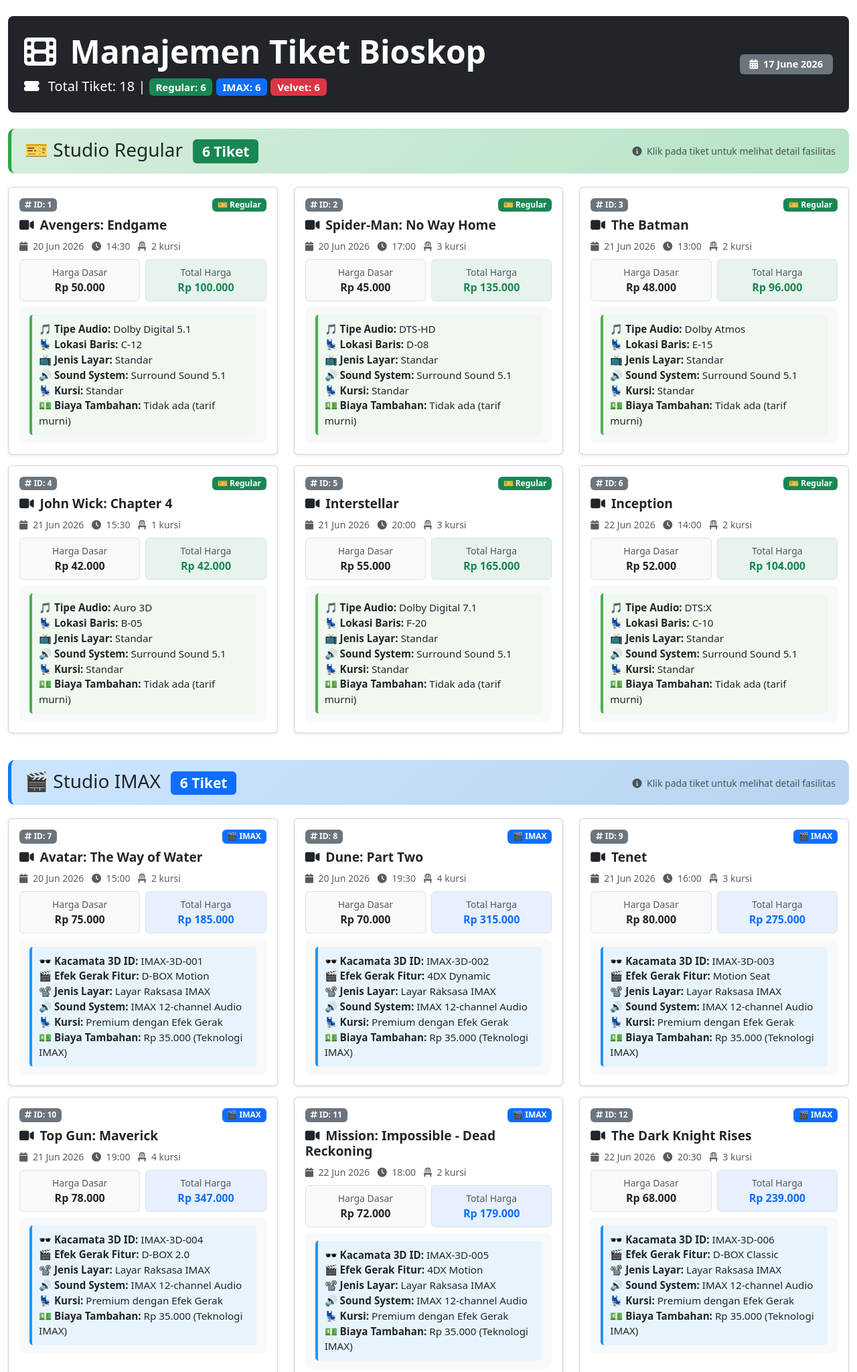
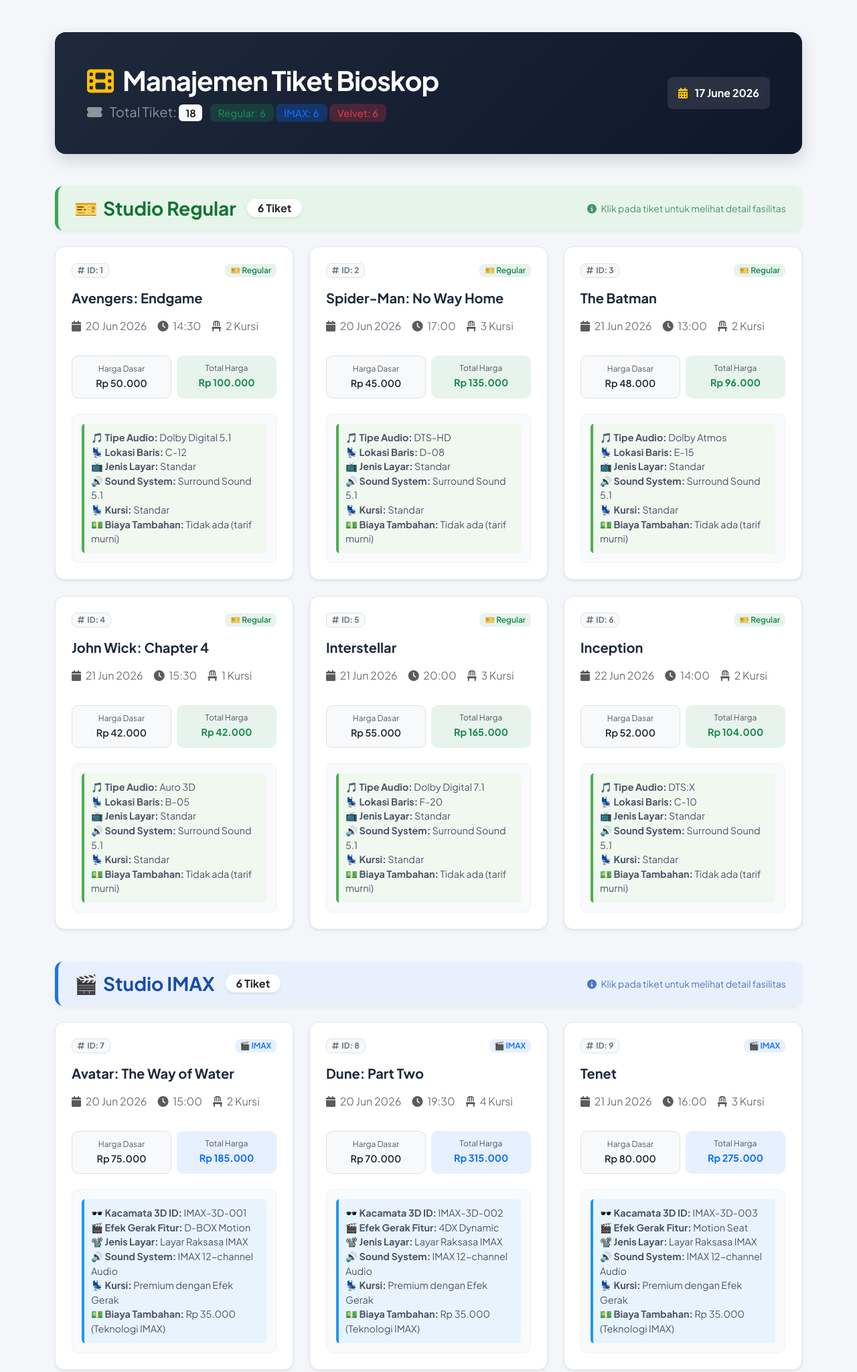
Before and after one commit to kristiana-gif/-Latihan_PBO_Kristana_Setyaningsih, a PHP site: page / in a window 1280 px wide. Shown: the top 2049 px of the page at 67% size. Run offline with PHP 8.4, Linux system fonts and the light colour scheme; data comes from the database, SQL or seed files in the repository.

Commit message:
[Tahap revisi] revisi tampilan indexnya

```diff
--- a/index.php
+++ b/index.php
@@ -2,8 +2,7 @@
 /**
  * FILE: index.php
  * FUNGSI: Halaman utama untuk menampilkan daftar tiket penonton
- *
- * TAHAP 6: Menampilkan data tiket yang dikelompokkan per jenis studio
+ * * TAHAP 6: Menampilkan data tiket yang dikelompokkan per jenis studio
  */
 
 // Include koneksi database
@@ -108,102 +107,133 @@ function getStudioIcon($studio)
     <meta name="viewport" content="width=device-width, initial-scale=1.0">
     <title>Sistem Manajemen Tiket Bioskop</title>
 
-    <!-- Bootstrap 5 CDN -->
     <link href="https://cdn.jsdelivr.net/npm/bootstrap@5.3.0/dist/css/bootstrap.min.css" rel="stylesheet">
 
-    <!-- Font Awesome 6 -->
     <link rel="stylesheet" href="https://cdnjs.cloudflare.com/ajax/libs/font-awesome/6.4.0/css/all.min.css">
 
+    <link href="https://fonts.googleapis.com/css2?family=Plus+Jakarta+Sans:wght@400;500;600;700&display=swap" rel="stylesheet">
+
     <style>
+        body {
+            font-family: 'Plus Jakarta Sans', sans-serif;
+            background-color: #f4f6f9;
+            color: #2d3748;
+        }
+
+        .header-panel {
+            background: linear-gradient(135deg, #1e293b, #0f172a);
+            box-shadow: 0 10px 25px rgba(15, 23, 42, 0.15);
+        }
+
         .studio-header {
-            padding: 15px 20px;
-            border-radius: 10px;
-            margin-bottom: 20px;
+            padding: 16px 24px;
+            border-radius: 12px;
+            margin-bottom: 24px;
             display: flex;
             align-items: center;
             justify-content: space-between;
+            box-shadow: 0 4px 6px -1px rgba(0, 0, 0, 0.05);
         }
 
+        /* Pewarnaan baru yang lebih teduh & premium (Pastel-ish) */
         .studio-regular {
-            background: linear-gradient(135deg, #d4edda, #b7e4c7);
-            border-left: 5px solid #28a745;
+            background-color: #e6f4ea;
+            border-left: 5px solid #34a853;
+            color: #137333;
         }
 
         .studio-imax {
-            background: linear-gradient(135deg, #cce5ff, #b8d4f0);
-            border-left: 5px solid #007bff;
+            background-color: #e8f0fe;
+            border-left: 5px solid #1a73e8;
+            color: #174ea6;
         }
 
         .studio-velvet {
-            background: linear-gradient(135deg, #f8d7da, #f5c6cb);
-            border-left: 5px solid #dc3545;
+            background-color: #fce8e6;
+            border-left: 5px solid #d93025;
+            color: #a51d24;
         }
 
         .fasilitas-box {
-            background: #f8f9fa;
-            padding: 12px 15px;
-            border-radius: 8px;
-            margin-top: 5px;
-            font-size: 0.95rem;
+            background: #f8fafc;
+            padding: 14px;
+            border-radius: 10px;
+            margin-top: 15px;
+            font-size: 0.9rem;
+            border: 1px solid #edf2f7;
+            color: #4a5568;
         }
 
         .fasilitas-box i {
             width: 25px;
-            color: #6c757d;
+            color: #4a5568;
         }
 
         .card-tiket {
-            transition: transform 0.2s;
-            height: 100%;
+            border: 1px solid #e2e8f0;
+            border-radius: 14px;
+            transition: all 0.3s cubic-bezier(0.4, 0, 0.2, 1);
+            background: #ffffff;
         }
 
         .card-tiket:hover {
-            transform: translateY(-5px);
-            box-shadow: 0 10px 20px rgba(0,0,0,0.1);
+            transform: translateY(-6px);
+            box-shadow: 0 20px 25px -5px rgba(0, 0, 0, 0.07), 0 10px 10px -5px rgba(0, 0, 0, 0.04);
+            border-color: #cbd5e1;
         }
 
-        .badge-studio {
-            font-size: 0.9rem;
-            padding: 8px 15px;
+        .badge-custom {
+            font-weight: 500;
+            padding: 6px 12px;
+            border-radius: 8px;
         }
 
         .film-title {
-            font-weight: 600;
-            font-size: 1.2rem;
+            font-weight: 700;
+            font-size: 1.25rem;
+            color: #1e293b;
+            line-height: 1.4;
         }
 
         .footer-custom {
-            margin-top: 40px;
-            padding: 20px;
-            background: #f8f9fa;
+            margin-top: 50px;
+            padding: 30px;
+            background: #ffffff;
+            border-radius: 16px;
+            text-align: center;
+            box-shadow: 0 4px 6px -1px rgba(0, 0, 0, 0.05);
+            border: 1px solid #e2e8f0;
+        }
+
+        .price-box {
             border-radius: 10px;
-            text-align: center;
+            padding: 10px;
+            height: 100%;
         }
     </style>
 </head>
 <body>
 
-    <div class="container-fluid py-4">
-        <!-- HEADER -->
-        <div class="row mb-4">
+    <div class="container py-5">
+        <div class="row mb-5">
             <div class="col-12">
-                <div class="bg-dark text-white p-4 rounded-3">
-                    <div class="d-flex justify-content-between align-items-center flex-wrap">
+                <div class="header-panel text-white p-5 rounded-4">
+                    <div class="d-flex justify-content-between align-items-center flex-wrap gap-3">
                         <div>
-                            <h1 class="display-5 fw-bold">
-                                <i class="fas fa-film me-2"></i> Manajemen Tiket Bioskop
+                            <h1 class="fw-bold mb-2" style="letter-spacing: -1px;">
+                                <i class="fas fa-film text-warning me-2"></i> Manajemen Tiket Bioskop
                             </h1>
-                            <p class="lead mb-0">
+                            <p class="text-white-50 lead mb-0">
                                 <i class="fas fa-ticket-alt me-2"></i>
-                                Total Tiket: <strong><?= count($dataTiket) ?></strong> |
-                                <span class="badge bg-success">Regular: <?= count($tikets['Regular']) ?></span>
-                                <span class="badge bg-primary">IMAX: <?= count($tikets['IMAX']) ?></span>
-                                <span class="badge bg-danger">Velvet: <?= count($tikets['Velvet']) ?></span>
+                                Total Tiket: <span class="badge bg-light text-dark fw-bold"><?= count($dataTiket) ?></span>
+                                <span class="ms-2 badge bg-success bg-opacity-25 text-success badge-custom">Regular: <?= count($tikets['Regular']) ?></span>
+                                <span class="badge bg-primary bg-opacity-25 text-primary badge-custom">IMAX: <?= count($tikets['IMAX']) ?></span>
+                                <span class="badge bg-danger bg-opacity-25 text-danger badge-custom">Velvet: <?= count($tikets['Velvet']) ?></span>
                             </p>
                         </div>
-                        <div class="mt-2 mt-md-0">
-                            <span class="badge bg-secondary badge-studio">
-                                <i class="fas fa-calendar-alt me-1"></i>
+                        <div>
+                            <span class="badge bg-blur text-white p-3 fs-6 rounded-3" style="background: rgba(255,255,255,0.1); backdrop-filter: blur(5px);">
+                                <i class="fas fa-calendar-alt text-warning me-2"></i>
                                 <?= date('d F Y') ?>
                             </span>
                         </div>
@@ -212,82 +242,70 @@ function getStudioIcon($studio)
             </div>
         </div>
 
-        <!-- TAMPILAN DATA PER STUDIO -->
         <?php foreach (['Regular', 'IMAX', 'Velvet'] as $studio): ?>
             <?php if (!empty($tikets[$studio])): ?>
-                <div class="row mb-4">
+                <div class="row mb-5">
                     <div class="col-12">
-                        <!-- Header Studio -->
                         <div class="studio-header studio-<?= strtolower($studio) ?>">
                             <div>
-                                <h3 class="mb-0">
-                                    <?= getStudioIcon($studio) ?> Studio <?= $studio ?>
-                                    <span class="badge bg-<?= getBadgeColor($studio) ?> ms-2">
+                                <h3 class="mb-0 fw-bold d-flex align-items-center gap-2">
+                                    <span><?= getStudioIcon($studio) ?></span> Studio <?= $studio ?>
+                                    <span class="badge bg-white text-dark fs-6 ms-2 shadow-sm rounded-pill px-3">
                                         <?= count($tikets[$studio]) ?> Tiket
                                     </span>
                                 </h3>
                             </div>
-                            <div>
-                                <small class="text-muted">
+                            <div class="d-none d-sm-block">
+                                <small class="opacity-75">
                                     <i class="fas fa-info-circle me-1"></i>
                                     Klik pada tiket untuk melihat detail fasilitas
                                 </small>
                             </div>
                         </div>
 
-                        <!-- Cards Tiket -->
-                        <div class="row">
+                        <div class="row g-4">
                             <?php foreach ($tikets[$studio] as $tiket): ?>
-                                <div class="col-md-6 col-xl-4 mb-3">
-                                    <div class="card card-tiket shadow-sm">
-                                        <div class="card-body">
-                                            <!-- ID Tiket & Badge -->
-                                            <div class="d-flex justify-content-between align-items-start mb-2">
-                                                <span class="badge bg-secondary">
-                                                    <i class="fas fa-hashtag"></i> ID: <?= $tiket->getIdTiket() ?>
+                                <div class="col-md-6 col-lg-4">
+                                    <div class="card card-tiket shadow-sm h-100">
+                                        <div class="card-body d-flex flex-column p-4">
+                                            <div class="d-flex justify-content-between align-items-center mb-3">
+                                                <span class="badge bg-light text-secondary border px-2.5 py-1.5 rounded-3">
+                                                    <i class="fas fa-hashtag me-1"></i>ID: <?= $tiket->getIdTiket() ?>
                                                 </span>
-                                                <span class="badge bg-<?= getBadgeColor($studio) ?>">
+                                                <span class="badge bg-<?= getBadgeColor($studio) ?> bg-opacity-10 text-<?= getBadgeColor($studio) ?> fw-semibold px-2.5 py-1.5 rounded-3">
                                                     <?= getStudioIcon($studio) ?> <?= $studio ?>
                                                 </span>
                                             </div>
 
-                                            <!-- Judul Film -->
-                                            <h5 class="card-title film-title">
-                                                <i class="fas fa-video me-1"></i>
+                                            <h5 class="card-title film-title mb-3">
                                                 <?= htmlspecialchars($tiket->getNamaFilm()) ?>
                                             </h5>
 
-                                            <!-- Info Dasar -->
-                                            <div class="mb-2">
-                                                <small class="text-muted">
-                                                    <i class="fas fa-calendar me-1"></i>
-                                                    <?= date('d M Y', strtotime($tiket->getJadwalTayang())) ?>
-                                                    <i class="fas fa-clock ms-2 me-1"></i>
-                                                    <?= date('H:i', strtotime($tiket->getJadwalTayang())) ?>
-                                                    <i class="fas fa-chair ms-2 me-1"></i>
-                                                    <?= $tiket->getJumlahKursi() ?> kursi
-                                                </small>
+                                            <div class="mb-4 text-secondary fs-7">
+                                                <div class="d-flex flex-wrap gap-3">
+                                                    <span><i class="fas fa-calendar text-muted me-1"></i> <?= date('d M Y', strtotime($tiket->getJadwalTayang())) ?></span>
+                                                    <span><i class="fas fa-clock text-muted me-1"></i> <?= date('H:i', strtotime($tiket->getJadwalTayang())) ?></span>
+                                                    <span><i class="fas fa-chair text-muted me-1"></i> <?= $tiket->getJumlahKursi() ?> Kursi</span>
+                                                </div>
                                             </div>
 
-                                            <!-- Harga -->
-                                            <div class="row g-2 mb-2">
+                                            <div class="row g-2 mb-2 mt-auto">
                                                 <div class="col-6">
-                                                    <div class="border rounded p-2 text-center bg-light">
-                                                        <small class="text-muted d-block">Harga Dasar</small>
-                                                        <strong><?= formatRupiah($tiket->getHargaDasarTiket()) ?></strong>
+                                                    <div class="price-box border bg-light text-center">
+                                                        <small class="text-muted d-block" style="font-size: 0.75rem;">Harga Dasar</small>
+                                                        <span class="fw-semibold text-dark" style="font-size: 0.9rem;"><?= formatRupiah($tiket->getHargaDasarTiket()) ?></span>
                                                     </div>
                                                 </div>
                                                 <div class="col-6">
-                                                    <div class="border rounded p-2 text-center <?= $studio == 'Regular' ? 'bg-success bg-opacity-10' : ($studio == 'IMAX' ? 'bg-primary bg-opacity-10' : 'bg-danger bg-opacity-10') ?>">
-                                                        <small class="text-muted d-block">Total Harga</small>
-                                                        <strong class="<?= $studio == 'Regular' ? 'text-success' : ($studio == 'IMAX' ? 'text-primary' : 'text-danger') ?>">
+                                                    <div class="price-box text-center <?= $studio == 'Regular' ? 'bg-success bg-opacity-10' : ($studio == 'IMAX' ? 'bg-primary bg-opacity-10' : 'bg-danger bg-opacity-10') ?>">
+                                                        <small class="text-muted d-block" style="font-size: 0.75rem;">Total Harga</small>
+                                                        <span class="fw-bold <?= $studio == 'Regular' ? 'text-success' : ($studio == 'IMAX' ? 'text-primary' : 'text-danger') ?>" style="font-size: 0.9rem;">
                                                             <?= formatRupiah($tiket->hitungTotalHarga()) ?>
-                                                        </strong>
+                                                        </span>
                                                     </div>
                                                 </div>
                                             </div>
 
-                                            <!-- Fasilitas (Polimorfik) -->
                                             <div class="fasilitas-box">
                                                 <?php $tiket->tampilkanInfoFasilitas(); ?>
                                             </div>
@@ -301,15 +319,14 @@ function getStudioIcon($studio)
             <?php endif; ?>
         <?php endforeach; ?>
 
-        <!-- FOOTER -->
         <div class="footer-custom">
-            <div class="row">
+            <div class="row g-3">
                 <div class="col-md-4">
-                    <h6><i class="fas fa-code me-2"></i>Tahap 6 - View</h6>
+                    <h6 class="fw-bold text-dark"><i class="fas fa-code text-primary me-2"></i>Tahap 6 - View</h6>
                     <small class="text-muted">Implementasi Polimorfisme PHP</small>
                 </div>
                 <div class="col-md-4">
-                    <h6><i class="fas fa-ticket me-2"></i>Total Tiket</h6>
+                    <h6 class="fw-bold text-dark"><i class="fas fa-ticket text-danger me-2"></i>Total Tiket</h6>
                     <small class="text-muted">
                         Regular: <?= count($tikets['Regular']) ?> |
                         IMAX: <?= count($tikets['IMAX']) ?> |
@@ -317,21 +334,20 @@ function getStudioIcon($studio)
                     </small>
                 </div>
                 <div class="col-md-4">
-                    <h6><i class="fas fa-database me-2"></i>Database</h6>
-                    <small class="text-muted">
+                    <h6 class="fw-bold text-dark"><i class="fas fa-database text-success me-2"></i>Database</h6>
+                    <small class="text-muted text-break">
                         db_latihan_pbo_trpl1b_kristiana_setyaningsih
                     </small>
                 </div>
             </div>
-            <hr class="my-3">
-            <small class="text-muted">
-                <i class="fas fa-graduation-cap me-1"></i>
+            <hr class="my-4 text-muted opacity-25">
+            <small class="text-muted fw-medium">
+                <i class="fas fa-graduation-cap me-1 text-secondary"></i>
                 Praktikum PBO - Sistem Manajemen Tiket & Fasilitas Studio Bioskop
             </small>
         </div>
     </div>
 
-    <!-- Bootstrap 5 JS Bundle -->
     <script src="https://cdn.jsdelivr.net/npm/bootstrap@5.3.0/dist/js/bootstrap.bundle.min.js"></script>
 
 </body>
```
